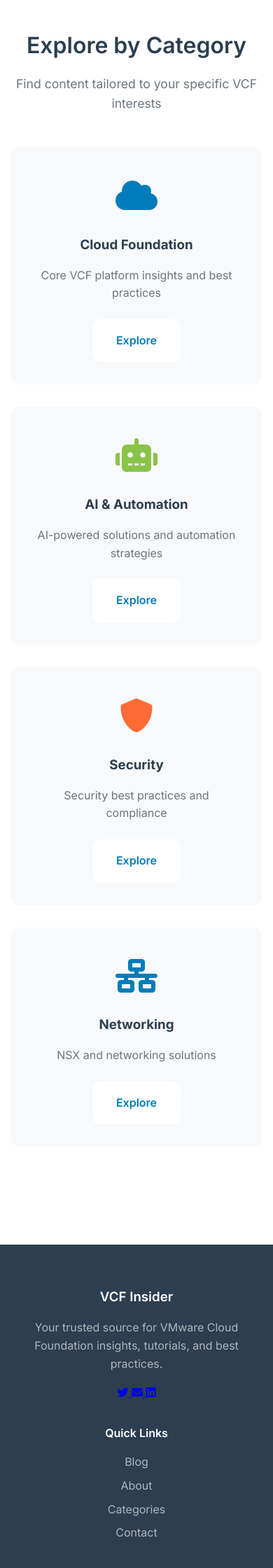
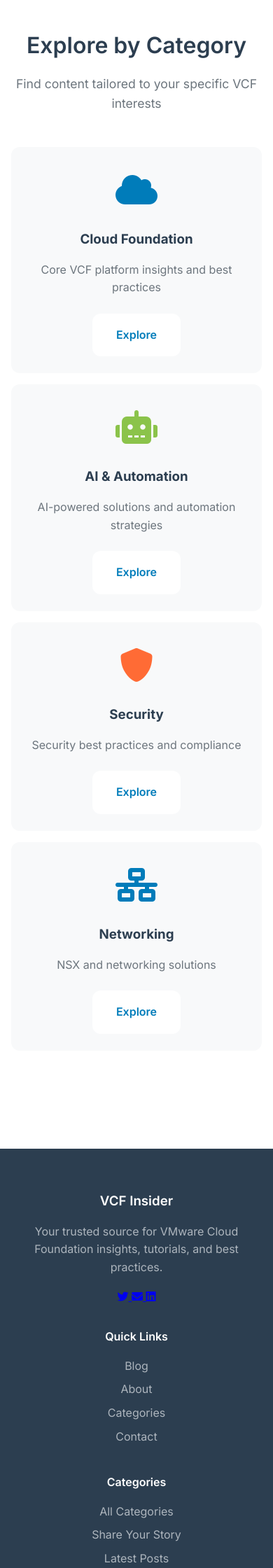
Before and after one commit to krieg121/VCFInsider, a Jekyll site: the page built from index.html, in a window 390 px wide. Shown: the part 2353-4593 px from the top of the page at 70% size. Built offline with Jekyll 4.4.1, drawn with Linux system fonts in a browser that asks for light colours; some of the changed text lies outside the part shown.

Commit message:
updated some pages

```diff
--- a/_layouts/default.html
+++ b/_layouts/default.html
@@ -79,7 +79,7 @@
                         <a href="mailto:Chris@VCFInsider.com" class="social-link" title="Email">
                             <i class="fas fa-envelope"></i>
                         </a>
-                        <a href="#" class="social-link" title="LinkedIn">
+                        <a href="https://linkedin.com/company/vcf-insider" class="social-link" title="LinkedIn">
                             <i class="fab fa-linkedin"></i>
                         </a>
                     </div>
@@ -98,10 +98,10 @@
                 <div class="footer-section">
                     <h4>Categories</h4>
                     <ul class="footer-links">
-                        <li><a href="{{ '/categories/cloud-foundation/' | relative_url }}">Cloud Foundation</a></li>
-                        <li><a href="{{ '/categories/ai-automation/' | relative_url }}">AI & Automation</a></li>
-                        <li><a href="{{ '/categories/security/' | relative_url }}">Security</a></li>
-                        <li><a href="{{ '/categories/networking/' | relative_url }}">Networking</a></li>
+                        <li><a href="{{ '/categories/' | relative_url }}">All Categories</a></li>
+                        <li><a href="{{ '/share-your-story/' | relative_url }}">Share Your Story</a></li>
+                        <li><a href="{{ '/blog/' | relative_url }}">Latest Posts</a></li>
+                        <li><a href="{{ '/contact/' | relative_url }}">Contact Us</a></li>
                     </ul>
                 </div>
 
--- a/_layouts/post.html
+++ b/_layouts/post.html
@@ -49,7 +49,7 @@
                 <ul class="tag-list">
                     {% for tag in page.tags %}
                     <li class="tag-item">
-                        <a href="{{ '/tags/' | append: tag | relative_url }}" class="tag-link">{{ tag }}</a>
+                        <span class="tag-link">{{ tag }}</span>
                     </li>
                     {% endfor %}
                 </ul>
--- a/assets/css/vcf-insider.css
+++ b/assets/css/vcf-insider.css
@@ -653,6 +653,37 @@
     .article-content {
         padding: 1rem;
     }
+
+    /* Categories page mobile optimization */
+    .categories-grid {
+        grid-template-columns: 1fr !important;
+        gap: 1rem !important;
+    }
+
+    .category-card {
+        padding: 1.5rem !important;
+    }
+
+    .category-icon {
+        font-size: 2rem !important;
+    }
+
+    /* Call-to-action mobile optimization */
+    .post-cta {
+        margin: 2rem 0 !important;
+        padding: 1.5rem !important;
+    }
+
+    .cta-button {
+        padding: 0.75rem 1.5rem !important;
+        font-size: 1rem !important;
+    }
+
+    /* Getting started cards mobile */
+    .getting-started-grid {
+        grid-template-columns: 1fr !important;
+        gap: 1rem !important;
+    }
 }
 
 /* Call-to-Action Box */
--- a/index.html
+++ b/index.html
@@ -84,7 +84,7 @@
                 </div>
                 <h3 style="color: var(--text-primary); margin-bottom: 1rem;">Cloud Foundation</h3>
                 <p style="color: var(--text-secondary); margin-bottom: 1.5rem;">Core VCF platform insights and best practices</p>
-                <a href="{{ '/categories/cloud-foundation/' | relative_url }}" class="btn btn-primary">Explore</a>
+                <a href="{{ '/categories/' | relative_url }}" class="btn btn-primary">Explore</a>
             </div>
 
             <div class="category-card" style="background: var(--vmware-light-gray); padding: 2rem; border-radius: var(--border-radius-lg); text-align: center; transition: var(--transition);">
@@ -93,7 +93,7 @@
                 </div>
                 <h3 style="color: var(--text-primary); margin-bottom: 1rem;">AI & Automation</h3>
                 <p style="color: var(--text-secondary); margin-bottom: 1.5rem;">AI-powered solutions and automation strategies</p>
-                <a href="{{ '/categories/ai-automation/' | relative_url }}" class="btn btn-primary">Explore</a>
+                <a href="{{ '/categories/' | relative_url }}" class="btn btn-primary">Explore</a>
             </div>
 
             <div class="category-card" style="background: var(--vmware-light-gray); padding: 2rem; border-radius: var(--border-radius-lg); text-align: center; transition: var(--transition);">
@@ -102,7 +102,7 @@
                 </div>
                 <h3 style="color: var(--text-primary); margin-bottom: 1rem;">Security</h3>
                 <p style="color: var(--text-secondary); margin-bottom: 1.5rem;">Security best practices and compliance</p>
-                <a href="{{ '/categories/security/' | relative_url }}" class="btn btn-primary">Explore</a>
+                <a href="{{ '/categories/' | relative_url }}" class="btn btn-primary">Explore</a>
             </div>
 
             <div class="category-card" style="background: var(--vmware-light-gray); padding: 2rem; border-radius: var(--border-radius-lg); text-align: center; transition: var(--transition);">
@@ -111,7 +111,7 @@
                 </div>
                 <h3 style="color: var(--text-primary); margin-bottom: 1rem;">Networking</h3>
                 <p style="color: var(--text-secondary); margin-bottom: 1.5rem;">NSX and networking solutions</p>
-                <a href="{{ '/categories/networking/' | relative_url }}" class="btn btn-primary">Explore</a>
+                <a href="{{ '/categories/' | relative_url }}" class="btn btn-primary">Explore</a>
             </div>
         </div>
     </div>
```
Also changed, not shown: _pages/blog.md (+4 -2 lines), _pages/categories.md (+2 -3 lines).
